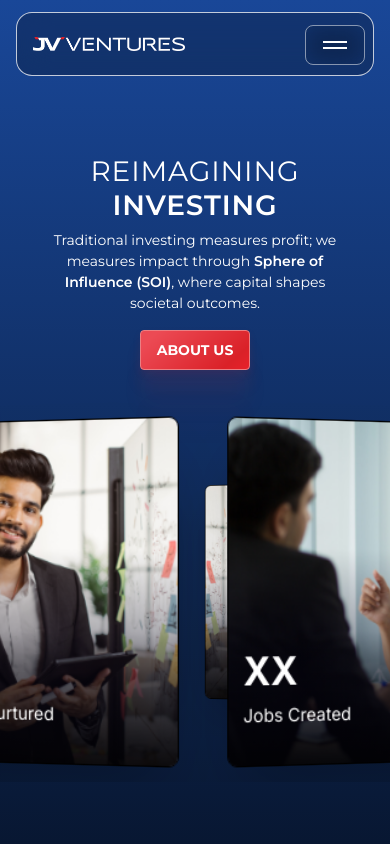
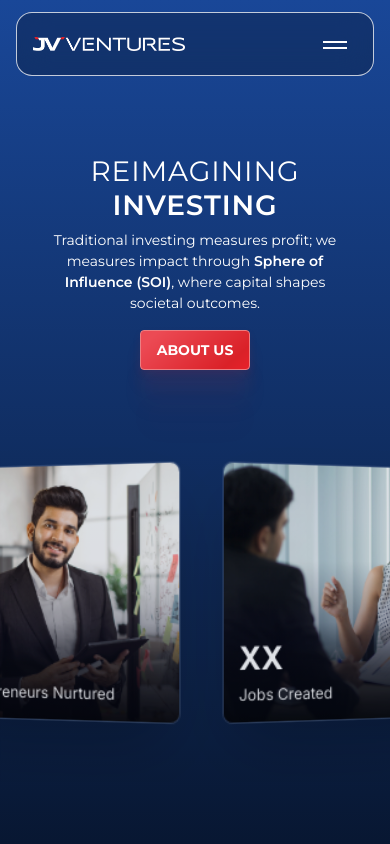
Before and after one commit to Heavy108/jv, a Next.js app: page / in a window 390 px wide. Shown: the top 844 px of the page. Built offline with nearby package versions, Linux system fonts and the light colour scheme.

Commit message:
carousel small

```diff
--- a/app/page.tsx
+++ b/app/page.tsx
@@ -287,7 +287,10 @@ export default function Home() {
       {/* Horizontal-scroll block (desktop) / vertical stack (mobile) */}
       <div ref={horizontalWrapRef} className={style.horizontalWrap}>
         <div ref={horizontalTrackRef} className={style.horizontalTrack}>
+
+
           <section className={style.outerContainer}>
+
             <div className={style.extrapad}>
               <div className={style.container}>
                 <div className={style.title}>
--- a/components/ui/circular-gallery.tsx
+++ b/components/ui/circular-gallery.tsx
@@ -48,10 +48,10 @@ const CircularGallery = React.forwardRef<HTMLDivElement, CircularGalleryProps>(
     const [size, setSize] = useState({ w: 0, h: 0 });
 
     const containerRef = useRef<HTMLDivElement | null>(null);
-    const ringRef = useRef<HTMLDivElement | null>(null); // the rotating inner div
+    const ringRef = useRef<HTMLDivElement | null>(null);
     const cardRefs = useRef<Array<HTMLDivElement | null>>([]);
 
-    // Rotation is now a plain ref, not React state — no re-render on each frame
+    // Rotation lives in a ref so the rAF loop never triggers React re-renders.
     const rotationRef = useRef(0);
 
     const dragStartX = useRef(0);
@@ -78,32 +78,27 @@ const CircularGallery = React.forwardRef<HTMLDivElement, CircularGalleryProps>(
 
     const anglePerItem = 360 / items.length;
 
-    // Imperative render loop: writes transform directly to the DOM each frame.
-    // No React state updates → no re-renders → no stutter.
+    // Imperative render loop — writes transform directly to the DOM each frame
     useEffect(() => {
       let raf: number;
       let lastTime = performance.now();
 
       const loop = (time: number) => {
-        // Use delta time so speed is consistent regardless of frame rate
         const deltaMs = time - lastTime;
         lastTime = time;
 
         if (!isDraggingRef.current && autoRotateSpeed > 0) {
-          // autoRotateSpeed was previously degrees/frame at 60fps.
-          // Convert to deg/sec, then apply via delta to make it framerate-agnostic.
           const degPerSec = autoRotateSpeed * 60;
           rotationRef.current += degPerSec * (deltaMs / 1000);
         }
 
         const rot = rotationRef.current;
 
-        // Apply ring rotation directly
         if (ringRef.current) {
           ringRef.current.style.transform = `rotateY(${rot}deg)`;
         }
 
-        // Update each card's opacity based on its facing angle
+        // Optional: fade cards facing away. Keep enabled so the 3D illusion reads.
         const totalRotation = rot % 360;
         for (let i = 0; i < cardRefs.current.length; i++) {
           const card = cardRefs.current[i];
@@ -113,7 +108,8 @@ const CircularGallery = React.forwardRef<HTMLDivElement, CircularGalleryProps>(
           const normalizedAngle = Math.abs(
             relativeAngle > 180 ? 360 - relativeAngle : relativeAngle,
           );
-          const opacity = 1;
+          // Cards facing forward are fully opaque; cards behind fade out.
+          const opacity = Math.max(0.25, 1 - normalizedAngle / 140);
           card.style.opacity = String(opacity);
         }
 
@@ -175,13 +171,41 @@ const CircularGallery = React.forwardRef<HTMLDivElement, CircularGalleryProps>(
       };
     }, [dragSensitivity]);
 
-    // Responsive sizing
-    const minDim = Math.min(size.w, size.h) || 0;
-    const computedCardSize =
-      cardSize ?? Math.max(200, Math.min(340, minDim * 0.7));
-    const minRadius = (computedCardSize * items.length) / (2 * Math.PI) + 45;
-    const computedRadius =
-      radius ?? Math.max(minRadius, Math.min(minDim * 0.28, 400));
+    // ── Responsive sizing ────────────────────────────────────────────────
+    // Detect a mobile-ish container so we can scale cards down properly.
+    const isMobile = size.w > 0 && size.w < 768;
+
+    // Use WIDTH (not minDim) as the primary driver on mobile, because the
+    // wrap is ~380px wide × ~380px tall — minDim would still produce huge
+    // cards. We want the front card to fill roughly half the viewport width,
+    // not 70% of it.
+    let computedCardSize: number;
+    if (cardSize) {
+      computedCardSize = cardSize;
+    } else if (isMobile) {
+      // Mobile: cap at ~190px so cards feel like phone-sized chips, not posters
+      computedCardSize = Math.max(150, Math.min(200, size.w * 0.5));
+    } else {
+      const minDim = Math.min(size.w, size.h) || 0;
+      computedCardSize = Math.max(220, Math.min(340, minDim * 0.6));
+    }
+
+    // Radius must be big enough that cards don't overlap on the ring.
+    // circumference = cardSize * itemCount, so radius >= (cardSize * n) / (2π) + gap
+    const minRadius = (computedCardSize * items.length) / (2 * Math.PI) + 40;
+    let computedRadius: number;
+    if (radius) {
+      computedRadius = radius;
+    } else if (isMobile) {
+      // On mobile, prefer the minRadius (just enough to separate cards) so
+      // the front card isn't pushed off-screen. minDim-based radius made
+      // the ring too wide on tall narrow containers.
+      computedRadius = Math.max(minRadius, size.w * 0.55);
+    } else {
+      const minDim = Math.min(size.w, size.h) || 0;
+      computedRadius = Math.max(minRadius, Math.min(minDim * 0.28, 420));
+    }
+
     const halfSize = computedCardSize / 2;
 
     // Mouse handlers (desktop)
@@ -210,11 +234,11 @@ const CircularGallery = React.forwardRef<HTMLDivElement, CircularGalleryProps>(
         role="region"
         aria-label="Circular 3D Gallery"
         className={cn(
-          "relative w-full h-full flex items-center justify-center select-none",
+          "relative w-full h-full flex items-center justify-center select-none overflow-hidden",
           isDragging ? "cursor-grabbing" : "cursor-grab",
           className,
         )}
-        style={{ perspective: "2000px", touchAction: "pan-y" }}
+        style={{ perspective: "1400px", touchAction: "pan-y" }}
         onMouseDown={handleMouseDown}
         onMouseMove={handleMouseMove}
         onMouseUp={handleMouseEnd}
@@ -227,8 +251,6 @@ const CircularGallery = React.forwardRef<HTMLDivElement, CircularGalleryProps>(
           style={{
             transformStyle: "preserve-3d",
             willChange: "transform",
-            // NO CSS transition here — would fight with the per-frame
-            // imperative transform update and cause the cog-wheel stutter.
           }}
         >
           {items.map((item, i) => {
@@ -257,11 +279,10 @@ const CircularGallery = React.forwardRef<HTMLDivElement, CircularGalleryProps>(
                   marginLeft: `-${halfSize}px`,
                   marginTop: `-${halfSize}px`,
                   willChange: "opacity",
-                  // No opacity transition — it would be re-triggered every
-                  // frame by the imperative opacity updates and cause stutter
+                  backfaceVisibility: "hidden",
                 }}
               >
-                <div className="relative w-full h-full aspect-square rounded-lg shadow-2xl overflow-hidden border border-border bg-card/70 dark:bg-card/30 backdrop-blur-lg">
+                <div className="relative w-full h-full aspect-square rounded-lg shadow-2xl overflow-hidden border border-white/10 bg-white/5 backdrop-blur-lg">
                   <img
                     src={imgSrc}
                     alt={item.photo.text}
@@ -269,17 +290,11 @@ const CircularGallery = React.forwardRef<HTMLDivElement, CircularGalleryProps>(
                     className="absolute inset-0 w-full h-full object-cover pointer-events-none"
                     style={{ objectPosition: item.photo.pos || "center" }}
                   />
-                  <div className="absolute bottom-0 left-0 w-full p-3 bg-gradient-to-t from-black/80 to-transparent text-white pointer-events-none">
-                    <h2 className="text-3xl font-bold leading-tight">
+                  <div className="absolute bottom-0 left-0 w-full p-3 bg-gradient-to-t from-black/85 via-black/50 to-transparent text-white pointer-events-none">
+                    <h2 className="text-2xl md:text-3xl font-bold leading-tight">
                       {item.stats}
                     </h2>
-
-                    <p
-                      className="text-sm leading-snug mt-1"
-                      style={{
-                        minHeight: "2.6em", // ≈ 2 lines at leading-snug
-                      }}
-                    >
+                    <p className="text-xs md:text-sm leading-snug mt-1 opacity-90">
                       {item.binomial}
                     </p>
                   </div>
--- a/css/Home.module.css
+++ b/css/Home.module.css
@@ -55,7 +55,9 @@
     max-width: 1200px;
     margin: 0 auto;
     box-sizing: border-box;
+
 }
+
 
 .galleryWrap {
     width: 100%;
@@ -69,6 +71,7 @@
     padding: 0rem;
     overflow: hidden;
     box-sizing: border-box;
+
 }
 
 .title h1 {
--- a/css/navbar.module.css
+++ b/css/navbar.module.css
@@ -90,9 +90,9 @@
   width: 60px;
   transition: all 300ms;
   border-radius: 0.5rem;
-  border: 1px solid rgba(255, 255, 255, 0.5);
+  /* border: 1px solid rgba(255, 255, 255, 0.5); */
   /* background: rgba(255, 255, 255, 0.1); */
-  backdrop-filter: blur(12.5px);
+  /* backdrop-filter: blur(12.5px); */
   cursor: pointer;
   padding: 0;
 }
```
